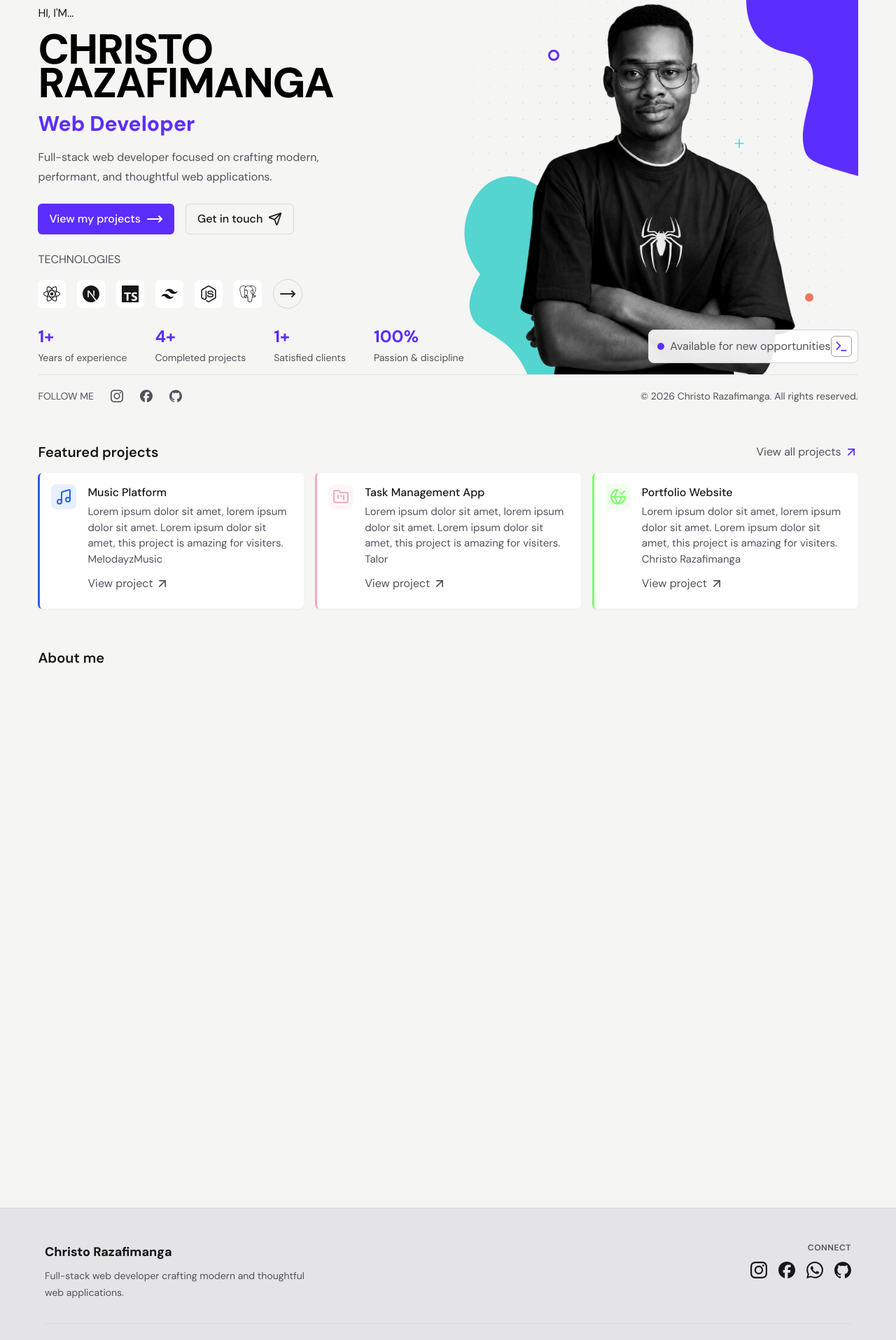
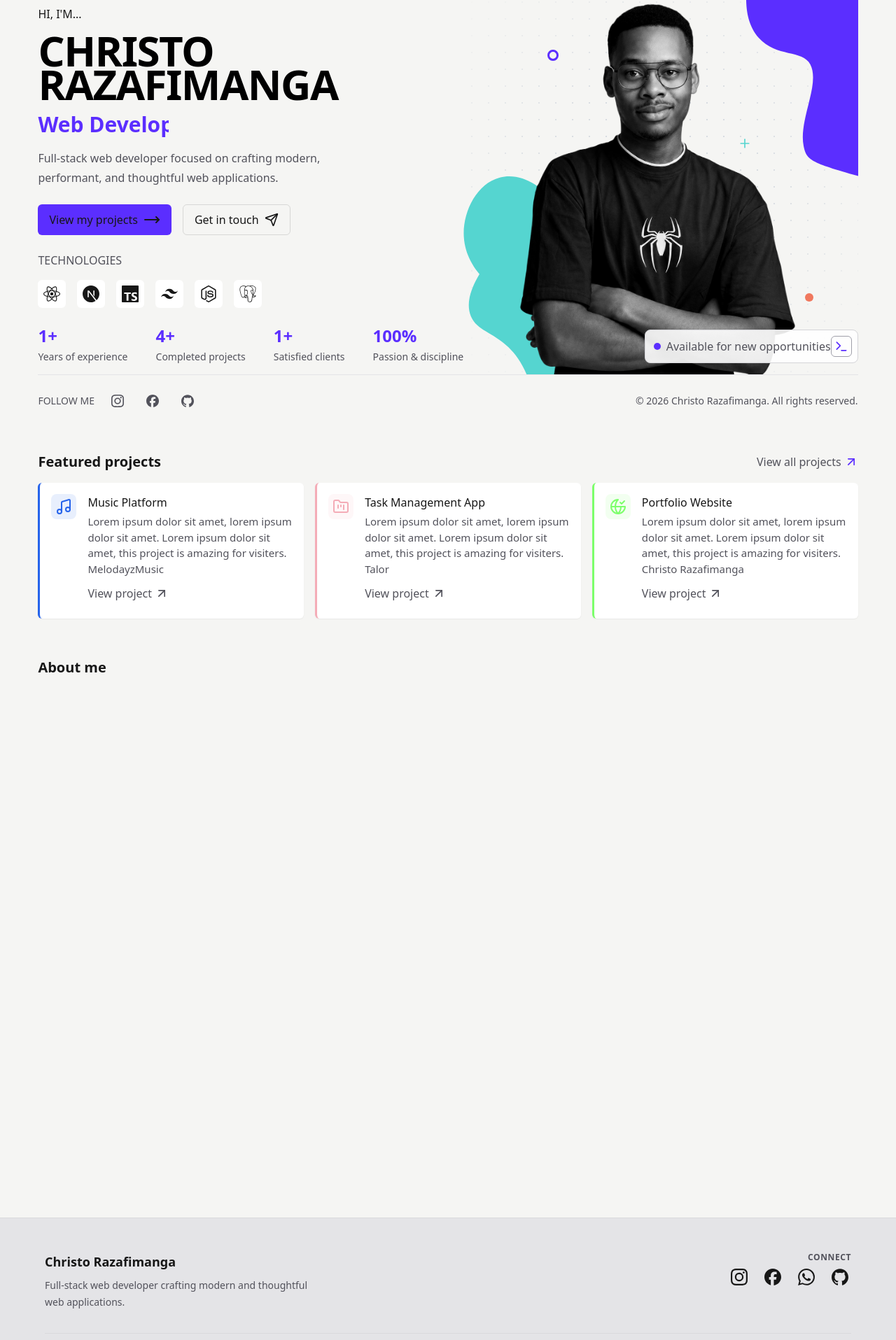
Before and after one commit to bossnare/portfolio, a Next.js app: page / in a window 1280 px wide. Shown: the part 81-1996 px from the top of the page at 70% size. Built offline with nearby package versions, Linux system fonts and the light colour scheme.

Commit message:
add interaction for social link button

```diff
--- a/app/globals.css
+++ b/app/globals.css
@@ -5,6 +5,7 @@
   --foreground: #171717;
   --primary: #5b2eff;
   --muted-foreground: #52525b;
+  --primary-foreground: #eeeded;
 }
 
 @theme inline {
@@ -12,7 +13,8 @@
   --color-foreground: var(--foreground);
   --color-primary: var(--primary);
   --color-muted-foreground: var(--muted-foreground);
-  --font-sans: var(--font-dm-sans);
+  --color-primary-foreground: var(--primary-foreground)
+    --font-sans: var(--font-dm-sans);
   --font-mono: var(--font-dm-mono);
 }
 
@@ -22,6 +24,7 @@
     --foreground: #f5f5f5;
     --primary: #5b2eff;
     --muted-foreground: #a1a1aa;
+    --primary-foreground: #eeeded;
   }
 }
 
--- a/src/components/FollowMeLinks.tsx
+++ b/src/components/FollowMeLinks.tsx
@@ -20,16 +20,16 @@ const socialData = [
 
 export function FollowMeLinks() {
   return (
-    <div className="flex gap-6">
+    <div className="flex gap-4">
       {socialData.map((social) => (
         <a
           href={social.href}
           key={social.icon}
-          className="hover:opacity-80 active:opacity-60"
+          className="group active:bg-background p-2"
         >
           <MaskedIcon
             icon={social.icon}
-            className="size-4.5 bg-muted-foreground"
+            className="size-4.5 bg-muted-foreground group-hover:bg-foreground"
           />
         </a>
       ))}
--- a/src/components/Footer.tsx
+++ b/src/components/Footer.tsx
@@ -2,7 +2,7 @@ import { SocialLinks } from './SocialLinks';
 
 export function Footer() {
   return (
-    <footer className="w-full px-4 py-10 border-t border-zinc-300/70 bg-zinc-200 dark:border-white/8 dark:bg-white/4 md:px-8 md:py-12">
+    <footer className="w-full px-4 py-10 border-t border-zinc-300/70 bg-zinc-200 dark:border-white/8 dark:bg-zinc-950 md:px-8 md:py-12">
       <div className="flex flex-col w-full max-w-6xl gap-8 mx-auto">
         <div className="flex flex-col gap-8 sm:flex-row sm:items-start sm:justify-between">
           <div className="max-w-sm space-y-2">
@@ -13,7 +13,7 @@ export function Footer() {
             </p>
           </div>
 
-          <div className="flex flex-col gap-3 sm:items-end">
+          <div className="flex flex-col gap-1 sm:items-end">
             <span className="text-xs font-semibold tracking-wider uppercase text-muted-foreground">
               Connect
             </span>
--- a/src/components/Hero.tsx
+++ b/src/components/Hero.tsx
@@ -19,7 +19,7 @@ export function Hero() {
         id="hero-footer"
         className="items-center justify-between hidden pt-5 text-sm md:flex text-muted-foreground"
       >
-        <div className="flex items-center gap-6">
+        <div className="flex items-center gap-4">
           <span className="uppercase">Follow me</span>
           <FollowMeLinks />
         </div>
--- a/src/components/SocialLinks.tsx
+++ b/src/components/SocialLinks.tsx
@@ -30,7 +30,7 @@ export function SocialLinks() {
         <a
           href={social.href}
           key={social.icon}
-          className="hover:opacity-80 active:opacity-60"
+          className="p-1 hover:opacity-80 active:bg-background!"
         >
           <MaskedIcon icon={social.icon} className="size-6" />
         </a>
--- a/src/components/hero/HeroContent.tsx
+++ b/src/components/hero/HeroContent.tsx
@@ -25,7 +25,7 @@ function HeroActions() {
   return (
     <div className="flex flex-col gap-4 text-base font-medium sm:w-full sm:flex-row">
       <a
-        className="flex h-11 items-center justify-center w-auto gap-2 rounded-md bg-primary px-4 text-white transition-colors hover:bg-[#383838] dark:hover:text-background dark:hover:bg-[#ccc]"
+        className="flex h-11 items-center justify-center w-auto gap-2 rounded-md bg-primary px-4 text-primary-foreground transition-colors hover:bg-[#383838] dark:hover:text-background dark:hover:bg-[#ccc]"
         download
       >
         View my projects
@@ -57,13 +57,6 @@ function Technologies() {
             <MaskedIcon icon={stack.icon} className="size-6" />
           </li>
         ))}
-        {/* go to stacks */}
-        <a
-          href="/skills"
-          className="p-2 border rounded-full border-zinc-300 dark:border-white/8"
-        >
-          <MoveRight className="size-6 text-zinc-800 dark:text-zinc-100" />
-        </a>
       </ul>
     </div>
   );
--- a/src/components/hero/HeroVisual.tsx
+++ b/src/components/hero/HeroVisual.tsx
@@ -45,7 +45,7 @@ export function HeroVisual() {
       />
       <div className="absolute z-20 rounded-full border-3 size-3 md:size-4 border-primary top-10 left-8 md:top-20 md:left-30"></div>
       <div className="absolute z-20 bg-[#F0785E] rounded-full size-2 bottom-20 right-4 md:size-3 md:bottom-26 md:right-16"></div>
-      <div className="absolute z-20 rounded-full text-[#55D5D0] bottom-50 right-14 md:bottom-80 md:right-40">
+      <div className="absolute z-20 rounded-full text-[#55D5D0] bottom-50 right-14 md:bottom-80 md:right-38">
         <Plus className="size-5" />
       </div>
       <div className="absolute right-0 flex items-center p-2 border rounded-lg bottom-4 bg-background/90 z-16 border-zinc-300 dark:border-white/6">
```
